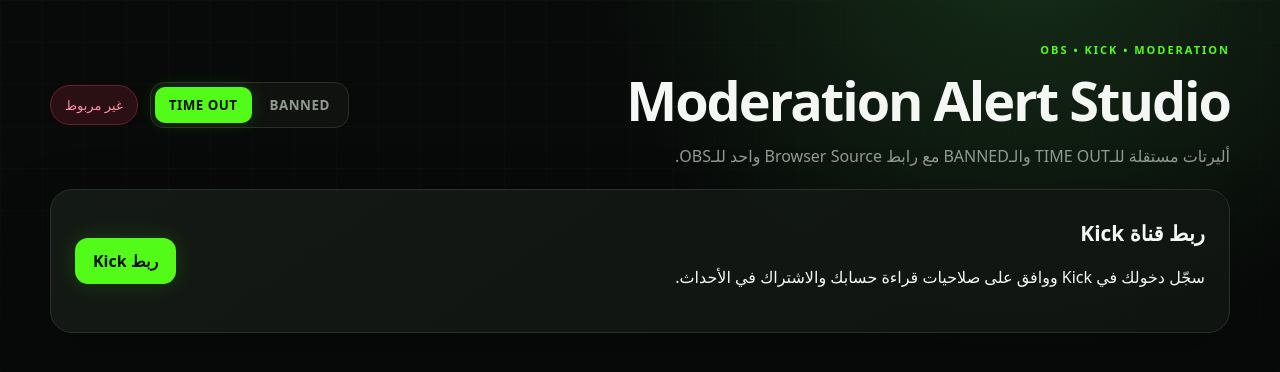
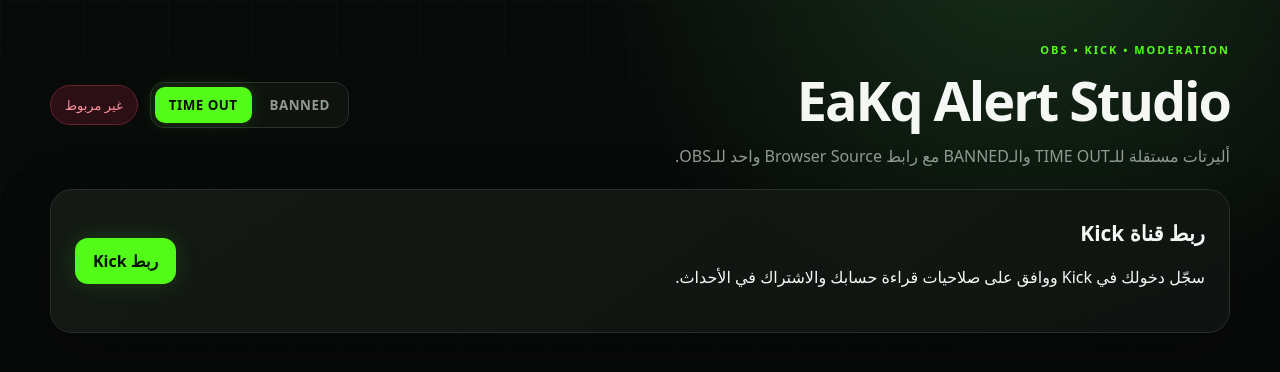
Before and after one commit to OfficeFrank/test-alert, a website: page public/index.html in a window 1280 px wide. Drawn offline with Linux system fonts and the light colour scheme; no server answers; a web font is replaced by a local one.

Commit message:
Update title from 'Moderation Alert Studio' to 'EaKq Alert Studio'

```diff
--- a/public/index.html
+++ b/public/index.html
@@ -15,7 +15,7 @@
     <header class="topbar">
       <div class="topbar-copy">
         <div class="eyebrow">OBS • KICK • MODERATION</div>
-        <h1>Moderation Alert Studio</h1>
+        <h1>EaKq Alert Studio</h1>
         <p>أليرتات مستقلة للـTIME OUT والـBANNED مع رابط Browser Source واحد للـOBS.</p>
       </div>
       <div class="topbar-actions">
```
